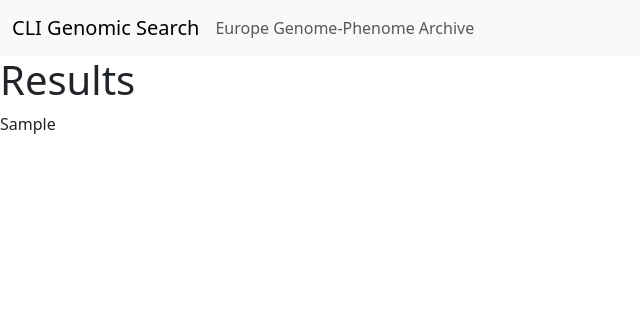
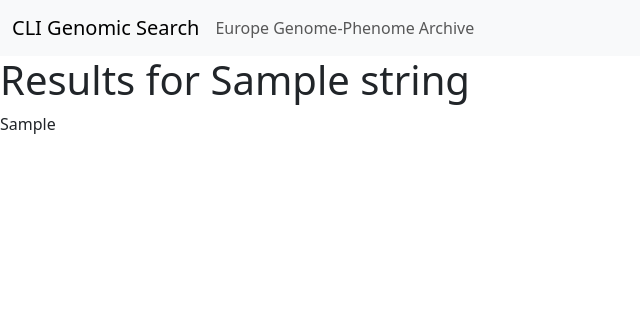
Before and after one commit to costero-e/CLI_Beacon, a Django app: template server/templates/form_response.html in a window 1280 px wide. Shown: the top 316 px of the page, without its empty margins (0-640 px from the left). Run offline with Django 4.2, Linux system fonts and the light colour scheme; the template is opened without the code that fills it: most values are stand-ins (such as "Sample title", 1, 10 or a date in 2020).

Commit message:
string in results

```diff
--- a/server/templates/form_response.html
+++ b/server/templates/form_response.html
@@ -22,7 +22,7 @@
           </div>
         </div>
       </nav>
-    <h1>Results</h1>
+    <h1>Results for {{string}}</h1>
     {% for e in bash_out %}
     <table>
         <tr>{{e}}</tr>
```
